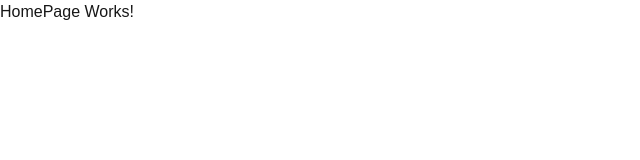
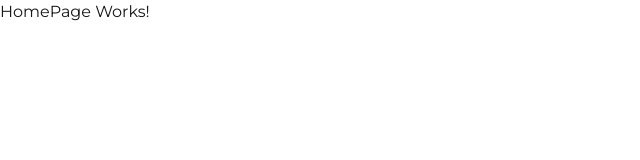
Before and after one commit to kauansl2006/garanti-ecommerce, a Next.js app: page / in a window 1280 px wide. Shown: the top 160 px of the page, without its empty margins (0-640 px from the left). Built offline with nearby package versions, Linux system fonts and the light colour scheme.

Commit message:
chore: definir fonte e metadata

```diff
--- a/src/app/layout.tsx
+++ b/src/app/layout.tsx
@@ -1,4 +1,17 @@
+import { Montserrat } from "next/font/google";
+import { Metadata } from "next";
 import "./globals.css";
+
+const montserrat = Montserrat({
+  weight: ["300", "400", "500", "600", "700"],
+  subsets: ["latin"],
+  variable: "--font-montserrat"
+});
+
+export const metadata: Metadata = {
+  title: "Garanti",
+  description: "Template de e-commerce ideal para negócios que atuam no Brasil."
+}
 
 export default function RootLayout({
   children,
@@ -6,8 +19,10 @@ export default function RootLayout({
   children: React.ReactNode;
 }>) {
   return (
-    <html lang="en">
-      <body>{children}</body>
+    <html lang="pt">
+      <body className={`${montserrat.className} antialiased`}>
+        {children}
+      </body>
     </html>
   );
 }
```
